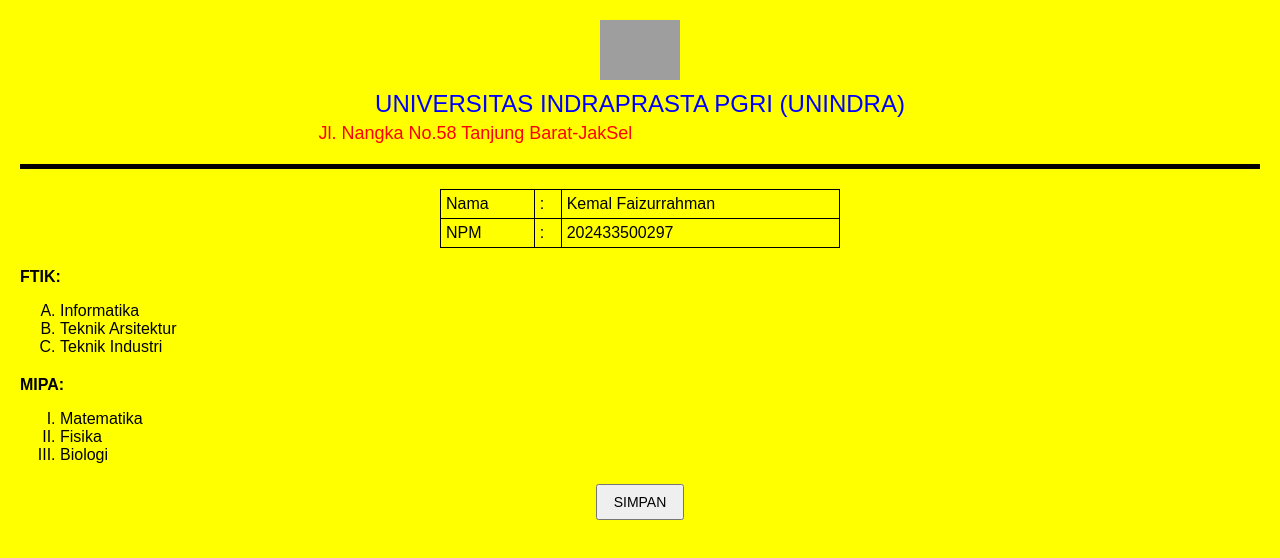
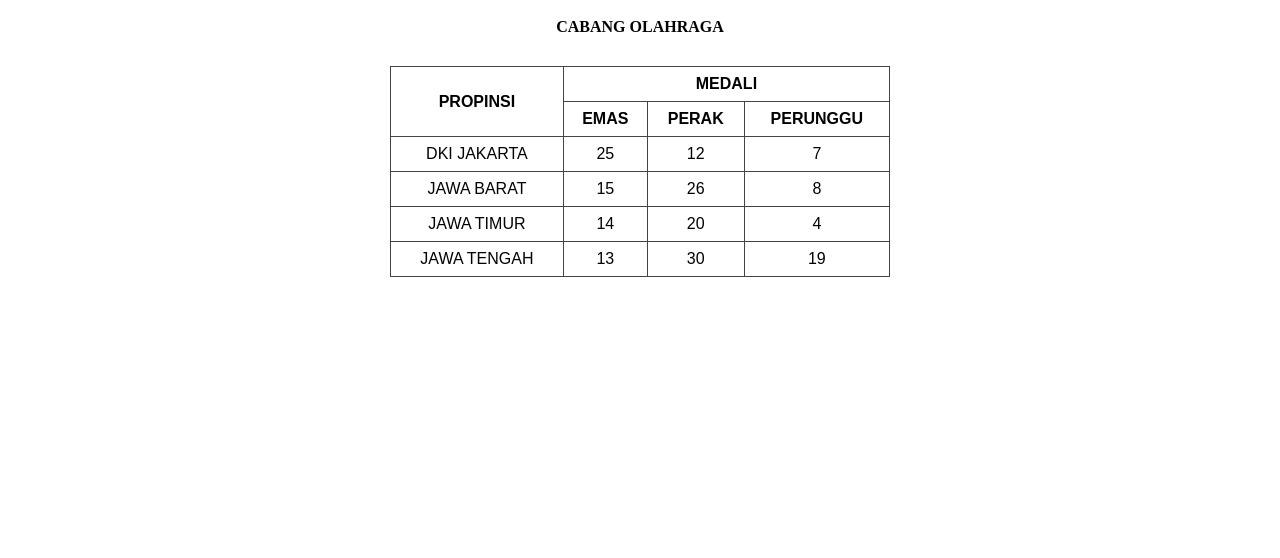
Before and after one commit to Bit-L/UTS-PWD, a plain HTML site: page index.html in a window 1280 px wide. Drawn offline with Linux system fonts and the light colour scheme; grey boxes are pictures that could not be loaded.

Commit message:
Add files via upload

```diff
--- a/index.html
+++ b/index.html
@@ -2,116 +2,70 @@
 <html lang="id">
 <head>
     <meta charset="UTF-8">
-    <title>Form Pendaftaran</title>
+    <title>Cabang Olahraga</title>
     <style>
-        body {
-            background-color: yellow;
+        table {
+            border-collapse: collapse;
+            width: 100%;
+            max-width: 500px;
+            margin: 20px auto;
             font-family: Arial, sans-serif;
-            margin: 20px;
         }
-        .header-container {
+        th, td {
+            border: 1px solid rgb(68, 68, 68);
+            padding: 8px;
             text-align: center;
-            margin-bottom: 5px;
+        }
+        th {
+            font-weight: bold;
         }
         .header {
-            color: blue;
-            font-size: 24px;
-            margin: 5px 0;
-        }
-        .logo {
-            display: block;
-            margin: 10px auto;
-            width: 80px; /* Sesuaikan ukuran logo */
-            height: auto;
-        }
-        .address {
-            text-align: right;
-            color: red;
-            font-size: 18px;
-            overflow: hidden;
-            white-space: nowrap;
-            position: relative;
-        }
-        .address span {
-            display: inline-block;
-            animation: slideLeft 10s linear infinite;
-        }
-        @keyframes slideLeft {
-            from { transform: translateX(100%); }
-            to   { transform: translateX(-500%); }
-        }
-        hr {
-            height: 5px;
-            background-color: black;
-            border: none;
-            margin: 20px 0;
-        }
-        table {
-            width: 100%;
-            max-width: 400px;
-            border-collapse: collapse;
-            margin: 20px auto;
-        }
-        td {
-            padding: 5px;
-            border: 1px solid black;
-        }
-        .button-container {
             text-align: center;
-            margin: 20px 0;
-        }
-        button {
-            padding: 8px 16px;
-            font-size: 14px;
-        }
-        .list-title {
             font-weight: bold;
-            margin-top: 20px;
+            padding: 10px 0;
         }
     </style>
 </head>
 <body>
-    <!-- Header dan Logo -->
-    <div class="header-container">
-        <img src="https://upload.wikimedia.org/wikipedia/id/thumb/8/8f/Logo_Universitas_Indraprasta_PGRI_%28UNINDRA%29.png/250px-Logo_Universitas_Indraprasta_PGRI_%28UNINDRA%29.png" alt="Logo UNINDRA" class="logo">
-        <div class="header">UNIVERSITAS INDRAPRASTA PGRI (UNINDRA)</div>
-    </div>
-
-    <div class="address">
-        <span>Jl. Nangka No.58 Tanjung Barat-JakSel</span>
-    </div>
-
-    <hr>
-
+    <div class="header">CABANG OLAHRAGA</div>
     <table>
-        <tr>
-            <td>Nama</td>
-            <td>:</td>
-            <td>Kemal Faizurrahman</td>
-        </tr>
-        <tr>
-            <td>NPM</td>
-            <td>:</td>
-            <td>202433500297</td>
-        </tr>
+        <thead>
+            <tr>
+                <th rowspan="2">PROPINSI</th>
+                <th colspan="3">MEDALI</th>
+            </tr>
+            <tr>
+                <th>EMAS</th>
+                <th>PERAK</th>
+                <th>PERUNGGU</th>
+            </tr>
+        </thead>
+        <tbody>
+            <tr>
+                <td>DKI JAKARTA</td>
+                <td>25</td>
+                <td>12</td>
+                <td>7</td>
+            </tr>
+            <tr>
+                <td>JAWA BARAT</td>
+                <td>15</td>
+                <td>26</td>
+                <td>8</td>
+            </tr>
+            <tr>
+                <td>JAWA TIMUR</td>
+                <td>14</td>
+                <td>20</td>
+                <td>4</td>
+            </tr>
+            <tr>
+                <td>JAWA TENGAH</td>
+                <td>13</td>
+                <td>30</td>
+                <td>19</td>
+            </tr>
+        </tbody>
     </table>
-
-    <div class="list-title">FTIK:</div>
-    <ol type="A">
-        <li>Informatika</li>
-        <li>Teknik Arsitektur</li>
-        <li>Teknik Industri</li>
-    </ol>
-
-    <div class="list-title">MIPA:</div>
-    <ol type="I">
-        <li>Matematika</li>
-        <li>Fisika</li>
-        <li>Biologi</li>
-    </ol>
-
-    <div class="button-container">
-        <button>SIMPAN</button>
-    </div>
 </body>
 </html>
```
